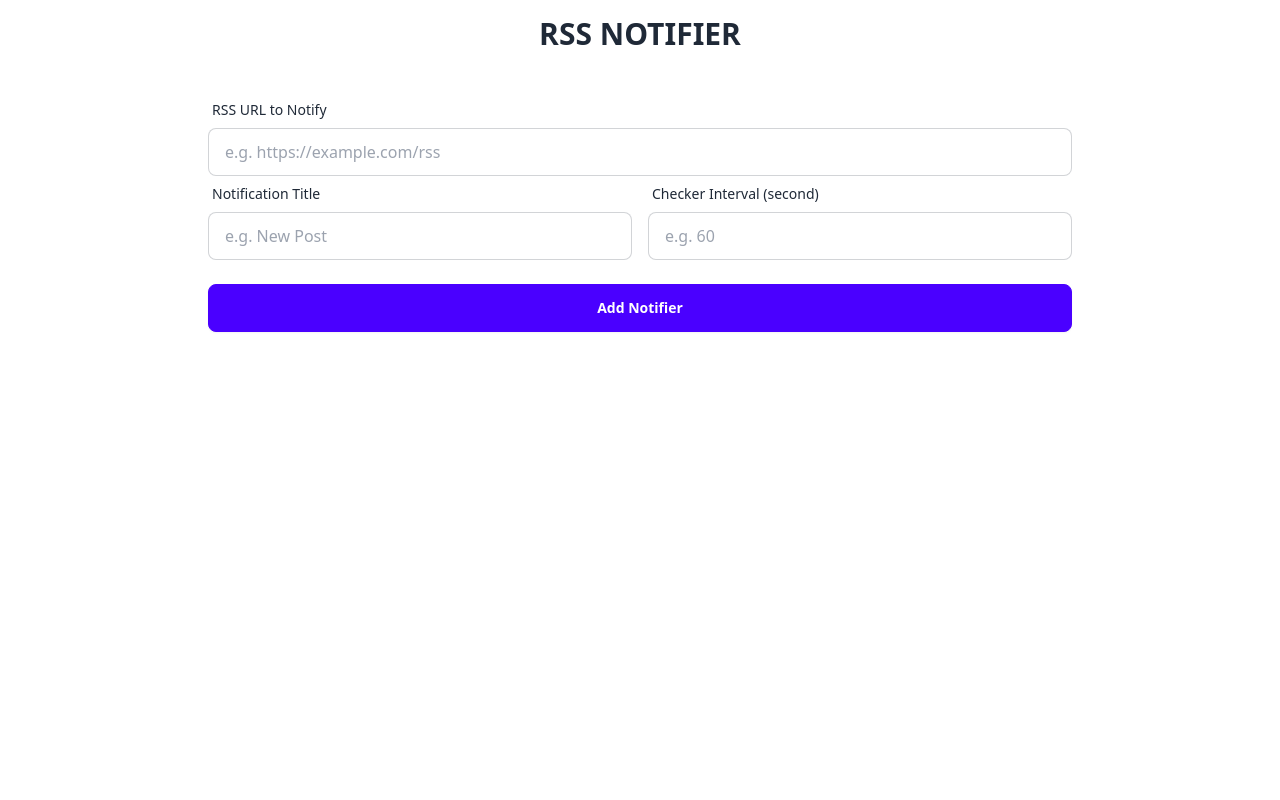
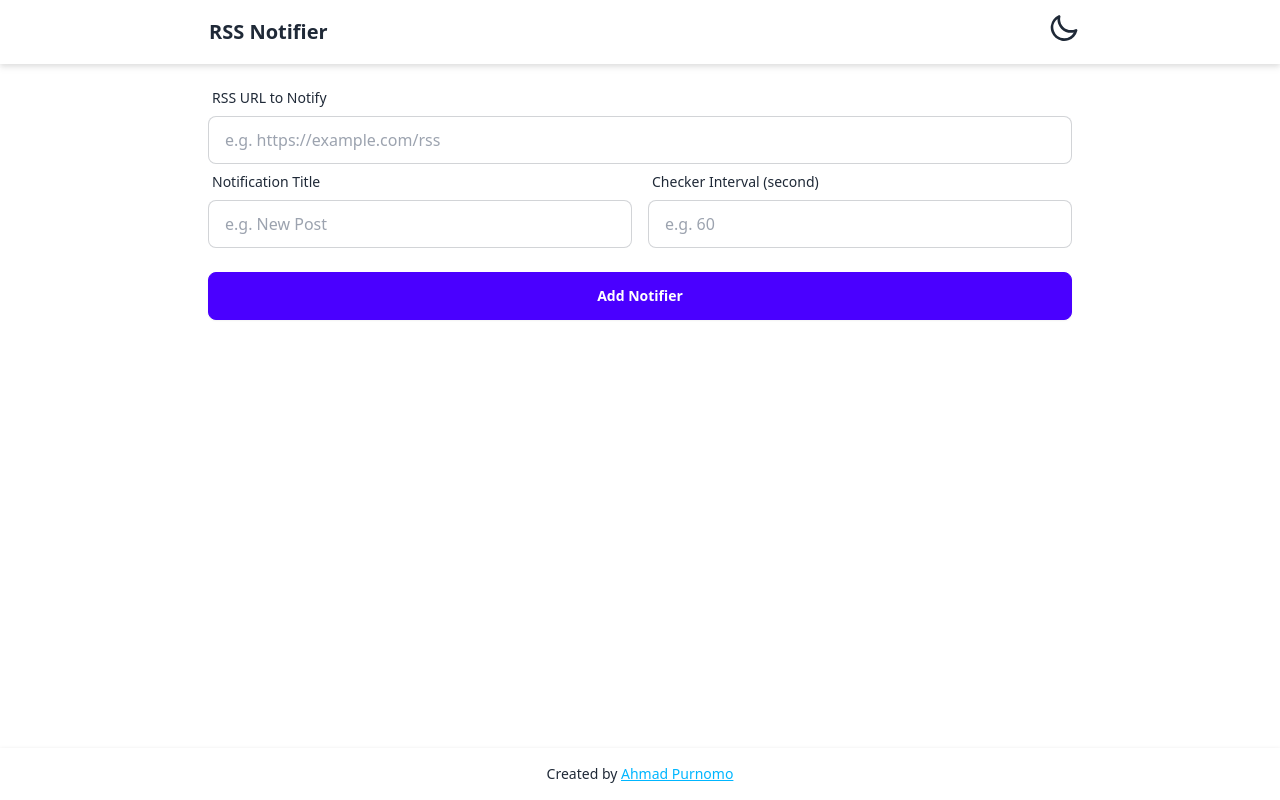
Before and after one commit to xenom97/nuxt-rss-notifier, a Nuxt app: page / in a window 1280 px wide. Built offline with nearby package versions, Linux system fonts and the light colour scheme.

Commit message:
feat: update layout and notif

```diff
--- a/app.vue
+++ b/app.vue
@@ -1,5 +1,16 @@
 <script setup lang="ts">
 import { IResponse } from './interfaces/api';
+
+useHead({
+  title: 'RSS Notifier',
+  meta: [
+    {
+      name: 'description',
+      content:
+        'Explore the convenience of our RSS Notifier application – a powerful RSS reader that keeps you effortlessly informed. Receive timely notifications at your preferred intervals, ensuring you stay up-to-date with the latest content that matters to you. Stay connected, stay informed with RSS Notifier.',
+    },
+  ],
+});
 
 const NOTIFIERS_KEY = 'rss-notifiers';
 
@@ -11,6 +22,12 @@ const formState = reactive({
 });
 
 const notifiers = ref<any[]>([]);
+
+const theme = ref<'dark' | 'light'>('light');
+
+const toggleTheme = () => {
+  theme.value = theme.value === 'dark' ? 'light' : 'dark';
+};
 
 const fetchRssData = async (isRefetch = false, notifierId?: number) => {
   if (!isRefetch) {
@@ -97,7 +114,7 @@ watch(
 const showNotification = (notifyData: any) => {
   if (Notification.permission === 'granted' && notifiers.value.length > 0) {
     const options = {
-      body: notifyData.items.map((item: any) => '> ' + item.title).join('\n'),
+      body: notifyData.items.map((item: any) => '🚀 ' + item.title).join('\n'),
     };
     const notification = new Notification(
       'RSS Notifier - ' + notifyData.title,
@@ -142,10 +159,44 @@ onBeforeUnmount(() => {
 </script>
 
 <template>
-  <main class="max-w-4xl mx-auto p-4">
-    <h1 class="text-3xl font-bold uppercase text-center">RSS Notifier</h1>
+  <div class="relative">
+    <Html :data-theme="theme"></Html>
 
-    <form class="mt-10" @submit.prevent="fetchRssData(false)">
+    <nav class="navbar bg-base-100 drop-shadow-md sticky top-0 z-10">
+      <div class="max-w-4xl mx-auto w-full">
+        <div class="flex-1">
+          <a class="btn btn-ghost text-xl">RSS Notifier</a>
+        </div>
+
+        <label class="swap swap-rotate">
+          <input type="checkbox" @change="toggleTheme" />
+          <!-- sun icon -->
+          <svg
+            class="swap-on fill-current w-10 h-10"
+            xmlns="http://www.w3.org/2000/svg"
+            viewBox="0 0 24 24"
+          >
+            <path
+              d="M5.64,17l-.71.71a1,1,0,0,0,0,1.41,1,1,0,0,0,1.41,0l.71-.71A1,1,0,0,0,5.64,17ZM5,12a1,1,0,0,0-1-1H3a1,1,0,0,0,0,2H4A1,1,0,0,0,5,12Zm7-7a1,1,0,0,0,1-1V3a1,1,0,0,0-2,0V4A1,1,0,0,0,12,5ZM5.64,7.05a1,1,0,0,0,.7.29,1,1,0,0,0,.71-.29,1,1,0,0,0,0-1.41l-.71-.71A1,1,0,0,0,4.93,6.34Zm12,.29a1,1,0,0,0,.7-.29l.71-.71a1,1,0,1,0-1.41-1.41L17,5.64a1,1,0,0,0,0,1.41A1,1,0,0,0,17.66,7.34ZM21,11H20a1,1,0,0,0,0,2h1a1,1,0,0,0,0-2Zm-9,8a1,1,0,0,0-1,1v1a1,1,0,0,0,2,0V20A1,1,0,0,0,12,19ZM18.36,17A1,1,0,0,0,17,18.36l.71.71a1,1,0,0,0,1.41,0,1,1,0,0,0,0-1.41ZM12,6.5A5.5,5.5,0,1,0,17.5,12,5.51,5.51,0,0,0,12,6.5Zm0,9A3.5,3.5,0,1,1,15.5,12,3.5,3.5,0,0,1,12,15.5Z"
+            />
+          </svg>
+
+          <!-- moon icon -->
+          <svg
+            class="swap-off fill-current w-8 h-8"
+            xmlns="http://www.w3.org/2000/svg"
+            viewBox="0 0 24 24"
+          >
+            <path
+              d="M21.64,13a1,1,0,0,0-1.05-.14,8.05,8.05,0,0,1-3.37.73A8.15,8.15,0,0,1,9.08,5.49a8.59,8.59,0,0,1,.25-2A1,1,0,0,0,8,2.36,10.14,10.14,0,1,0,22,14.05,1,1,0,0,0,21.64,13Zm-9.5,6.69A8.14,8.14,0,0,1,7.08,5.22v.27A10.15,10.15,0,0,0,17.22,15.63a9.79,9.79,0,0,0,2.1-.22A8.11,8.11,0,0,1,12.14,19.73Z"
+            />
+          </svg>
+        </label>
+      </div>
+    </nav>
+
+    <main class="max-w-4xl mx-auto p-4 mb-8">
+      <form @submit.prevent="fetchRssData(false)">
         <div class="form-control w-full">
           <label class="label">
             <span class="label-text">RSS URL to Notify</span>
@@ -159,7 +210,7 @@ onBeforeUnmount(() => {
           />
         </div>
 
-      <div class="grid grid-cols-2 gap-4">
+        <div class="grid grid-cols-1 md:grid-cols-2 gap-2 md:gap-4">
           <div class="form-control w-full">
             <label class="label">
               <span class="label-text">Notification Title</span>
@@ -225,12 +276,16 @@ onBeforeUnmount(() => {
               </button>
             </div>
 
-          <h2 class="card-title mb-4">
+            <h2 class="card-title">
               {{ notifier.title }}
-            <span class="text-primary text-sm">
-              (Interval: {{ notifier.interval }}s)
+            </h2>
+
+            <div class="text-sm">
+              Top 3 items
+              <span class="text-primary">
+                - Interval: {{ notifier.interval }}s
               </span>
-          </h2>
+            </div>
 
             <div
               v-for="(item, idx) in notifier.items"
@@ -250,6 +305,20 @@ onBeforeUnmount(() => {
         </div>
       </div>
     </main>
+
+    <footer
+      class="text-center text-sm mt-20 fixed bottom-0 left-0 right-0 bg-base-100 p-4 drop-shadow z-10"
+    >
+      Created by
+      <a
+        href="https://github.com/xenom97"
+        target="_blank"
+        class="link link-info"
+      >
+        Ahmad Purnomo
+      </a>
+    </footer>
+  </div>
 </template>
 
 <style>
```
Lines whose indentation alone changed are shown as unchanged.
